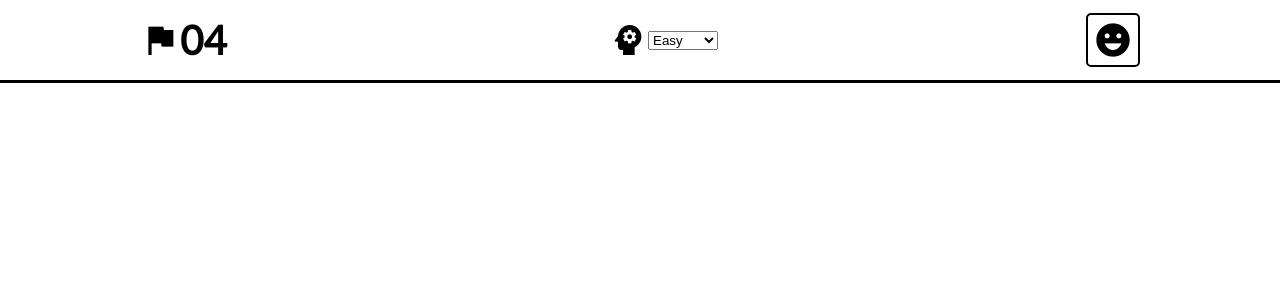
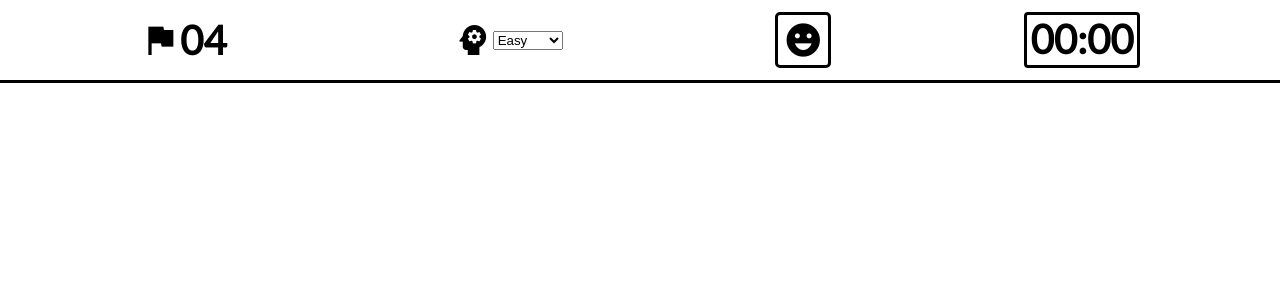
Before and after one commit to TheTeck/Minesweeper2, a React (Create React App) app: page / in a window 1280 px wide. Shown: the top 300 px of the page. Built offline with nearby package versions, Linux system fonts and the light colour scheme.

Commit message:
Add timer component that runs when time game is being played

```diff
--- a/src/Components/Controls/Controls.jsx
+++ b/src/Components/Controls/Controls.jsx
@@ -3,6 +3,7 @@ import React from 'react';
 import FlagCounter from '../FlagCounter/FlagCounter';
 import GameSelect from '../GameSelect/GameSelect';
 import NewGameButton from '../NewGameButton/NewGameButton';
+import Timer from '../Timer/Timer';
 import './Controls.scss';
 
 export default function Controls (props) {
@@ -12,6 +13,8 @@ export default function Controls (props) {
                 <FlagCounter count={"04"} />
                 <GameSelect level={props.level} updateLevel={props.updateLevel} />
                 <NewGameButton />
+                {/* False for now. should change when game starts */}
+                <Timer active={false} />
             </div>
         </div>
     )
--- a/src/Components/NewGameButton/NewGameButton.scss
+++ b/src/Components/NewGameButton/NewGameButton.scss
@@ -4,6 +4,6 @@
   display: flex;
   justify-content: center;
   align-items: center;
-  border: 2px solid black;
+  border: 3px solid black;
   border-radius: 5px;
 }
--- /dev/null
+++ b/src/Components/Timer/Timer.jsx
@@ -0,0 +1,37 @@
+import React, { useState, useEffect } from 'react';
+
+import './Timer.scss';
+
+export default function Timer (props) {
+
+    const [time, setTime] = useState(0);
+    const [active, setActive] = useState(props.active);
+
+    function padNum (num) {
+        return num < 10 ? '0' + num : num
+    }
+
+    function updateDisplay () {
+        const minutes = padNum(Math.floor(time/60))
+        const seconds = padNum(Math.floor(time%60))
+        return `${minutes}:${seconds}`
+    }
+
+    useEffect(() => {
+        if (active) {
+            const interval = setInterval(() => {
+                setTime(time + 1)
+            }, 1000)
+
+            return function cleanUp () {
+                clearInterval(interval)
+            }
+        }
+    })
+
+    return (
+        <div id="timer-container">
+            {updateDisplay()}
+        </div>
+    )
+}
--- /dev/null
+++ b/src/Components/Timer/Timer.scss
@@ -0,0 +1,12 @@
+@import "../../Scss/fonts";
+
+#timer-container {
+  width: 110px;
+  height: 50px;
+  border: 3px solid black;
+  border-radius: 4px;
+  text-align: center;
+  font-family: $font-primary;
+  font-size: $font-medium;
+  font-weight: $font-bold;
+}
```
